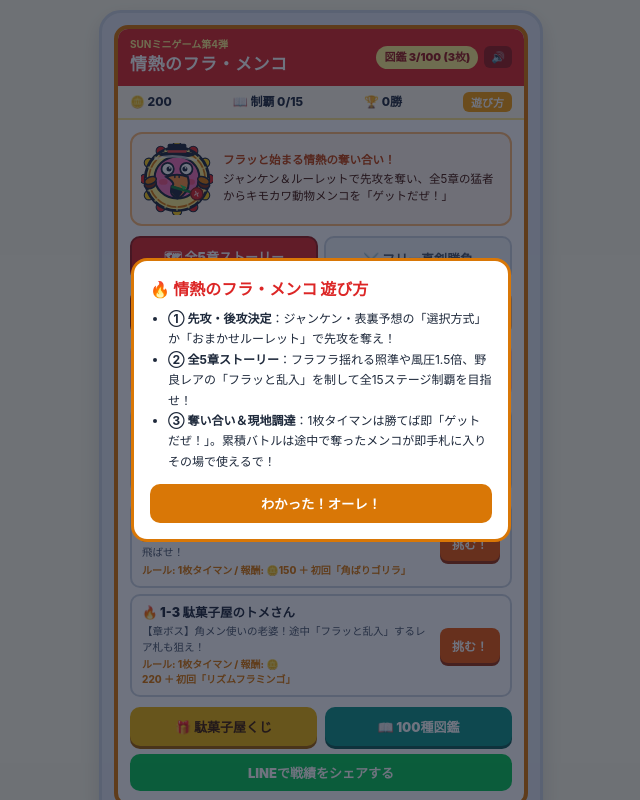
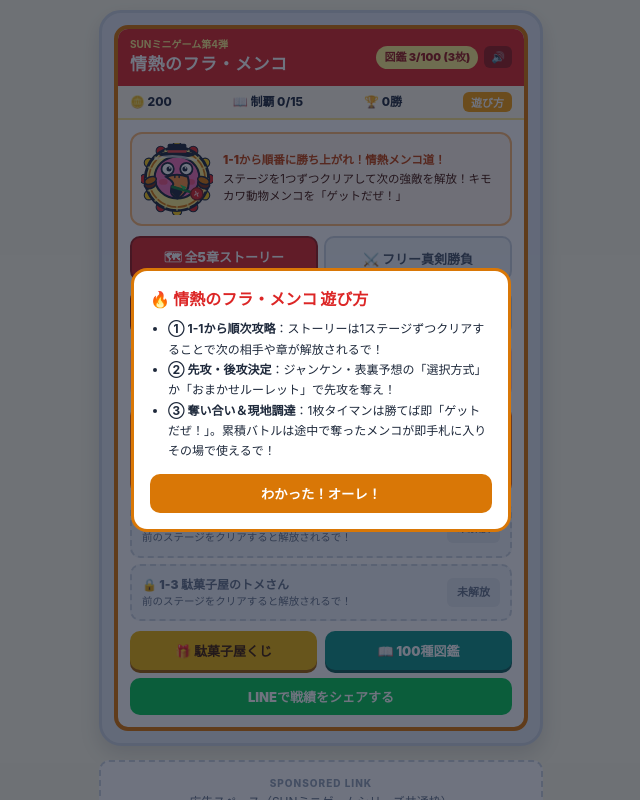
Before and after one commit to sun-inclusion/jonetsu-flamenko, a Next.js app: page / in a window 1280 px wide. Both pictures are taken after a click on the button "遊び方". Shown: the top 800 px of the page, without its empty margins (319-959 px from the left). Built offline with nearby package versions, Linux system fonts and the light colour scheme.

Commit message:
Refactor story stage unlocking logic and UI

```diff
--- a/app/page.js
+++ b/app/page.js
@@ -5,6 +5,9 @@ import { MENKO_LIST, CPU_RIVALS, TRIBES, STORY_CHAPTERS } from './menkoData';
 import { MenkoSVG, drawMenkoCanvas } from './graphics';
 
 const STORAGE_KEY = 'jonetsu_flamenko_save_v3';
+
+// 全15ステージのフラット順序リスト（順次解放判定用）
+const ALL_STORY_STAGES = STORY_CHAPTERS.flatMap((c) => c.stages);
 
 // 10段階の打撃ランク定義（Lv10が最強〜Lv1が最弱）
 const SLAM_RANKS = [
@@ -110,7 +113,7 @@ export default function FlamenkoGame() {
   const [screen, setScreen] = useState('home');
   const [homeTab, setHomeTab] = useState('story'); // 'story' | 'free'
   const [selectedChapter, setSelectedChapter] = useState(1);
-  const [activeStoryStage, setActiveStoryStage] = useState(null); // ストーリー挑戦中のステージオブジェクト
+  const [activeStoryStage, setActiveStoryStage] = useState(null);
 
   // フリー対戦設定
   const [selectedRivalId, setSelectedRivalId] = useState(1);
@@ -118,10 +121,10 @@ export default function FlamenkoGame() {
   const [selectedHand, setSelectedHand] = useState([]);
 
   // 先攻後攻決定ステート
-  const [turnDecideType, setTurnDecideType] = useState('rps'); // 'rps'(ジャンケン) | 'coin'(コイントス) | 'roulette'(自動ルーレット)
+  const [turnDecideType, setTurnDecideType] = useState('rps');
   const [rouletteSpinning, setRouletteSpinning] = useState(false);
   const [rouletteDisplay, setRouletteDisplay] = useState('？');
-  const [turnResultBanner, setTurnResultBanner] = useState(null); // { first: 'player'|'cpu', detail: string }
+  const [turnResultBanner, setTurnResultBanner] = useState(null);
 
   const [isDebug, setIsDebug] = useState(false);
   const [showHelp, setShowHelp] = useState(false);
@@ -141,7 +144,7 @@ export default function FlamenkoGame() {
   const animFrameRef = useRef(null);
 
   const [battleState, setBattleState] = useState({
-    turn: 'player', // 'player' | 'animating' | 'cpu' | 'result'
+    turn: 'player',
     message: '狙う場所をタップして叩きつけろ！',
     aimX: 170,
     aimY: 155,
@@ -156,6 +159,27 @@ export default function FlamenkoGame() {
 
   const totalOwnedCount = Object.values(inventory).reduce((sum, c) => sum + (c > 0 ? c : 0), 0);
   const uniqueOwnedCount = Object.values(inventory).filter((c) => c > 0).length;
+
+  // ステージ順次解放判定関数（最初は1-1のみ解放、以降は直前のステージがクリア済みなら解放）
+  const isStageUnlocked = useCallback(
+    (stageId) => {
+      const idx = ALL_STORY_STAGES.findIndex((s) => s.id === stageId);
+      if (idx <= 0) return true;
+      const prevStage = ALL_STORY_STAGES[idx - 1];
+      return clearedStages.includes(prevStage.id);
+    },
+    [clearedStages]
+  );
+
+  // 章解放判定（その章の最初のステージが解放されているか）
+  const isChapterUnlocked = useCallback(
+    (chNum) => {
+      const chObj = STORY_CHAPTERS.find((c) => c.ch === chNum);
+      if (!chObj || chObj.stages.length === 0) return false;
+      return isStageUnlocked(chObj.stages[0].id);
+    },
+    [isStageUnlocked]
+  );
 
   // 初期ロード
   useEffect(() => {
@@ -174,7 +198,15 @@ export default function FlamenkoGame() {
           }
           if (typeof parsed.coins === 'number') setCoins(parsed.coins);
           if (typeof parsed.wins === 'number') setWins(parsed.wins);
-          if (Array.isArray(parsed.clearedStages)) setClearedStages(parsed.clearedStages);
+          if (Array.isArray(parsed.clearedStages)) {
+            setClearedStages(parsed.clearedStages);
+            // 現在挑戦中の最新章を自動選択
+            const nextStage = ALL_STORY_STAGES.find((s) => !parsed.clearedStages.includes(s.id));
+            if (nextStage) {
+              const chNum = Number(nextStage.id.split('-')[0]);
+              if (chNum >= 1 && chNum <= 5) setSelectedChapter(chNum);
+            }
+          }
         }
       } catch (e) {}
     }
@@ -208,11 +240,11 @@ export default function FlamenkoGame() {
     return cleaned;
   }, []);
 
-  // ストーリーステージ選択開始
+  // ストーリーステージ選択開始（未解放ステージはブロック）
   const startStoryStageSetup = (stage) => {
+    if (!isStageUnlocked(stage.id)) return;
     setActiveStoryStage(stage);
     setSelectedRivalId(stage.rivalId);
-    // 累積ステージでもプレイヤー所持が1枚なら自動調整
     const effectiveMode = stage.mode === 'cumulative' && totalOwnedCount >= 2 ? 'cumulative' : 'single';
     setBattleMode(effectiveMode);
     setSelectedHand([]);
@@ -228,7 +260,6 @@ export default function FlamenkoGame() {
     setScreen('select_hand');
   };
 
-  // 手札の選択上限
   const getHandLimit = () => {
     if (battleMode === 'single') return 1;
     if (activeStoryStage && activeStoryStage.handLimit) {
@@ -252,7 +283,6 @@ export default function FlamenkoGame() {
     setSelectedHand(selectedHand.filter((_, i) => i !== index));
   };
 
-  // 先攻・後攻決定画面へ進む
   const proceedToTurnDecide = () => {
     const minReq = battleMode === 'single' ? 1 : 2;
     if (selectedHand.length < minReq) return;
@@ -262,7 +292,6 @@ export default function FlamenkoGame() {
     setScreen('turn_decide');
   };
 
-  // ジャンケン実行（ルーレット回転演出付き）
   const playRpsChoice = (playerChoice) => {
     if (rouletteSpinning) return;
     setRouletteSpinning(true);
@@ -298,7 +327,6 @@ export default function FlamenkoGame() {
     }, 65);
   };
 
-  // メンコ裏表コイントス実行
   const playCoinChoice = (guessFront) => {
     if (rouletteSpinning) return;
     setRouletteSpinning(true);
@@ -326,7 +354,6 @@ export default function FlamenkoGame() {
     }, 65);
   };
 
-  // 自動ルーレット方式実行
   const playAutoRoulette = () => {
     if (rouletteSpinning) return;
     setRouletteSpinning(true);
@@ -350,14 +377,12 @@ export default function FlamenkoGame() {
     }, 60);
   };
 
-  // 10段階の打撃ランク算出
   const calcSlamRank = (accuracyRatio, menko) => {
     const rawScore = accuracyRatio * 8 + (menko.power / 100) * 2;
     const idx = Math.max(0, Math.min(9, Math.round(rawScore) - 1));
     return SLAM_RANKS[idx];
   };
 
-  // メンコ叩きつけ実行処理（プレイヤー・CPU共通）
   const executeSlam = useCallback(
     (attackerOwner, menko, targetX, targetY, accuracyRatio, isCumulative) => {
       const rankObj = calcSlamRank(accuracyRatio, menko);
@@ -445,7 +470,7 @@ export default function FlamenkoGame() {
     [muted, activeStoryStage]
   );
 
-  // 試合終了＆リアル精算
+  // 試合終了＆リアル精算（クリア時は次章タブへ自動フォーカス）
   const concludeMatch = useCallback(
     (finalCapturedByPlayer, finalCapturedByCpu, isVictory) => {
       const rival = CPU_RIVALS.find((r) => r.id === selectedRivalId) || CPU_RIVALS[0];
@@ -461,6 +486,7 @@ export default function FlamenkoGame() {
       let rewardCoins = 0;
       let storyBonusMenko = null;
       let nextCleared = [...clearedStages];
+      let nextStageUnlockedMsg = null;
 
       if (isVictory) {
         if (activeStoryStage) {
@@ -472,6 +498,18 @@ export default function FlamenkoGame() {
               const bId = activeStoryStage.bonusMenkoId;
               nextInv[bId] = (nextInv[bId] || 0) + 1;
               storyBonusMenko = MENKO_LIST.find((m) => m.id === bId);
+            }
+            // 次のステージ解放案内
+            const curIdx = ALL_STORY_STAGES.findIndex((s) => s.id === activeStoryStage.id);
+            if (curIdx >= 0 && curIdx + 1 < ALL_STORY_STAGES.length) {
+              const nextSt = ALL_STORY_STAGES[curIdx + 1];
+              nextStageUnlockedMsg = `🔓 新ステージ「${nextSt.name}」が解放されたで！`;
+              const nextCh = Number(nextSt.id.split('-')[0]);
+              if (nextCh >= 1 && nextCh <= 5) {
+                setSelectedChapter(nextCh);
+              }
+            } else if (curIdx === ALL_STORY_STAGES.length - 1) {
+              nextStageUnlockedMsg = '👑 全5章・全15ステージ完全制覇おめでとう！！';
             }
           }
         } else {
@@ -507,6 +545,7 @@ export default function FlamenkoGame() {
           lost: finalCapturedByCpu.map((id) => MENKO_LIST.find((m) => m.id === id)).filter(Boolean),
           rewardCoins,
           storyBonusMenko,
+          nextStageUnlockedMsg,
           wasWipedOut,
         },
       }));
@@ -514,7 +553,7 @@ export default function FlamenkoGame() {
     [selectedRivalId, inventory, coins, wins, clearedStages, activeStoryStage, saveProgress, muted, battleMode]
   );
 
-  // CPUの1手実行ロジック（後攻スタート時・プレイヤー手番後の両方で呼び出す）
+  // CPUの1手実行ロジック
   const runCpuTurn = useCallback(
     (isCum, currentPlayerQueue, currentCpuQueue, currentCapPly, currentCapCpu) => {
       setBattleState((prev) => ({
@@ -608,7 +647,6 @@ export default function FlamenkoGame() {
             return;
           }
 
-          // ストーリー「フラッと乱入」ギミック判定
           if (
             activeStoryStage &&
             !intruderSpawnedRef.current &&
@@ -766,7 +804,6 @@ export default function FlamenkoGame() {
     const diffFromCenter = Math.abs(50 - battleState.gaugeVal);
     const accuracy = Math.max(0.1, 1 - diffFromCenter / 50);
 
-    // フラフラ照準ギミック時は揺れ分を加算した位置へ着弾
     const isWobble =
       activeStoryStage &&
       (activeStoryStage.gimmick === 'wobble' || activeStoryStage.gimmick === 'wobble_intruder');
@@ -1154,9 +1191,9 @@ export default function FlamenkoGame() {
                 </div>
                 <div style={{ fontSize: '11.5px', color: '#431407' }}>
                   <div style={{ fontWeight: '900', color: '#c2410c', marginBottom: '2px' }}>
-                    フラッと始まる情熱の奪い合い！
+                    1-1から順番に勝ち上がれ！情熱メンコ道！
                   </div>
-                  ジャンケン＆ルーレットで先攻を奪い、全5章の猛者からキモカワ動物メンコを「ゲットだぜ！」
+                  ステージを1つずつクリアして次の強敵を解放！キモカワ動物メンコを「ゲットだぜ！」
                 </div>
               </div>
 
@@ -1192,12 +1229,13 @@ export default function FlamenkoGame() {
                 </button>
               </div>
 
-              {/* ストーリーモードUI */}
+              {/* ストーリーモードUI（順次解放方式） */}
               {homeTab === 'story' ? (
                 <div style={{ marginBottom: '10px' }}>
                   {/* 5章アイコンタブ */}
                   <div style={{ display: 'grid', gridTemplateColumns: 'repeat(5, 1fr)', gap: '4px', marginBottom: '8px' }}>
                     {STORY_CHAPTERS.map((c) => {
+                      const chUnlocked = isChapterUnlocked(c.ch);
                       const chClearedCount = c.stages.filter((s) => clearedStages.includes(s.id)).length;
                       const active = selectedChapter === c.ch;
                       return (
@@ -1207,14 +1245,14 @@ export default function FlamenkoGame() {
                           style={{
                             padding: '6px 2px',
                             borderRadius: '8px',
-                            backgroundColor: active ? '#ea580c' : '#fff7ed',
-                            color: active ? '#fff' : '#9a3412',
-                            border: active ? '2px solid #9a3412' : '1px solid #fdba74',
+                            backgroundColor: active ? '#ea580c' : chUnlocked ? '#fff7ed' : '#e2e8f0',
+                            color: active ? '#fff' : chUnlocked ? '#9a3412' : '#64748b',
+                            border: active ? '2px solid #9a3412' : '1px solid #cbd5e1',
                             fontSize: '11px',
                             fontWeight: '900',
                           }}
                         >
-                          第{c.ch}章
+                          {chUnlocked ? `第${c.ch}章` : `🔒第${c.ch}章`}
                           <div style={{ fontSize: '9px', opacity: 0.9 }}>
                             {chClearedCount === 3 ? '👑済' : `${chClearedCount}/3`}
                           </div>
@@ -1241,17 +1279,45 @@ export default function FlamenkoGame() {
                     </div>
                   </div>
 
-                  {/* 章内3ステージ一覧 */}
+                  {/* 章内3ステージ一覧（未解放はロック表示） */}
                   <div style={{ display: 'flex', flexDirection: 'column', gap: '6px' }}>
                     {currentChapterObj.stages.map((st) => {
+                      const unlocked = isStageUnlocked(st.id);
                       const isCleared = clearedStages.includes(st.id);
                       const bonusM = MENKO_LIST.find((m) => m.id === st.bonusMenkoId);
+
+                      if (!unlocked) {
+                        return (
+                          <div
+                            key={st.id}
+                            style={{
+                              backgroundColor: '#f1f5f9',
+                              border: '2px dashed #cbd5e1',
+                              borderRadius: '10px',
+                              padding: '10px',
+                              display: 'flex',
+                              justifyContent: 'space-between',
+                              alignItems: 'center',
+                              color: '#64748b',
+                            }}
+                          >
+                            <div>
+                              <div style={{ fontSize: '12px', fontWeight: '900' }}>🔒 {st.name}</div>
+                              <div style={{ fontSize: '10.5px' }}>前のステージをクリアすると解放されるで！</div>
+                            </div>
+                            <span style={{ fontSize: '11px', fontWeight: '900', padding: '6px 10px', backgroundColor: '#e2e8f0', borderRadius: '6px' }}>
+                              未解放
+                            </span>
+                          </div>
+                        );
+                      }
+
                       return (
                         <div
                           key={st.id}
                           style={{
                             backgroundColor: isCleared ? '#f0fdf4' : '#ffffff',
-                            border: isCleared ? '2px solid #86efac' : '2px solid #cbd5e1',
+                            border: isCleared ? '2px solid #86efac' : '2px solid #f97316',
                             borderRadius: '10px',
                             padding: '8px 10px',
                             display: 'flex',
@@ -1275,16 +1341,16 @@ export default function FlamenkoGame() {
                             onClick={() => startStoryStageSetup(st)}
                             style={{
                               flexShrink: 0,
-                              backgroundColor: '#ea580c',
+                              backgroundColor: isCleared ? '#0d9488' : '#ea580c',
                               color: '#fff',
                               fontSize: '12px',
                               fontWeight: '900',
                               padding: '9px 12px',
                               borderRadius: '8px',
-                              boxShadow: '0 3px 0 #9a3412',
+                              boxShadow: isCleared ? '0 3px 0 #115e59' : '0 3px 0 #9a3412',
                             }}
                           >
-                            挑む！
+                            {isCleared ? '再戦！' : '挑む！'}
                           </button>
                         </div>
                       );
@@ -1571,7 +1637,7 @@ export default function FlamenkoGame() {
             </div>
           )}
 
-          {/* ================= 先攻・後攻決定画面（選択方式＆ルーレット方式） ================= */}
+          {/* ================= 先攻・後攻決定画面 ================= */}
           {screen === 'turn_decide' && (
             <div style={{ padding: '14px', textAlign: 'center' }}>
               <div style={{ fontSize: '16px', fontWeight: '900', color: '#dc2626', marginBottom: '4px' }}>
@@ -1581,7 +1647,6 @@ export default function FlamenkoGame() {
                 決め方を「選択方式」か「自動ルーレット方式」から選んでな！
               </div>
 
-              {/* 決め方タブ（3種） */}
               <div style={{ display: 'grid', gridTemplateColumns: 'repeat(3, 1fr)', gap: '5px', marginBottom: '12px' }}>
                 <button
                   disabled={rouletteSpinning}
@@ -1639,7 +1704,6 @@ export default function FlamenkoGame() {
                 </button>
               </div>
 
-              {/* ルーレット演出モニター */}
               <div
                 style={{
                   backgroundColor: '#1e293b',
@@ -1655,7 +1719,6 @@ export default function FlamenkoGame() {
                 {rouletteDisplay}
               </div>
 
-              {/* 方式ごとの操作ボタン */}
               {(!turnResultBanner || turnResultBanner.first === null) && (
                 <div style={{ marginBottom: '12px' }}>
                   {turnDecideType === 'rps' && (
@@ -1724,7 +1787,6 @@ export default function FlamenkoGame() {
                 </div>
               )}
 
-              {/* 結果バナー＆試合開始ボタン */}
               {turnResultBanner && (
                 <div
                   style={{
@@ -1801,7 +1863,6 @@ export default function FlamenkoGame() {
                 <span style={{ color: '#16a34a' }}>確保: {battleState.capturedByPlayer.length}枚</span>
               </div>
 
-              {/* メンコ土俵Canvas */}
               <div style={{ position: 'relative', textAlign: 'center', marginBottom: '8px' }}>
                 <canvas
                   ref={canvasRef}
@@ -1940,6 +2001,11 @@ export default function FlamenkoGame() {
                           👑 初回クリア特典「{battleState.resultSummary.storyBonusMenko.name}」ゲットだぜ！
                         </div>
                       )}
+                      {battleState.resultSummary.nextStageUnlockedMsg && (
+                        <div style={{ fontWeight: '900', color: '#2563eb', marginTop: '2px' }}>
+                          {battleState.resultSummary.nextStageUnlockedMsg}
+                        </div>
+                      )}
                       <div style={{ fontWeight: '900', color: '#dc2626', marginTop: '2px' }}>
                         奪われたメンコ: {battleState.resultSummary.lost.length}枚
                         {battleState.resultSummary.lost.length > 0 &&
@@ -1980,7 +2046,7 @@ export default function FlamenkoGame() {
                         borderRadius: '10px',
                       }}
                     >
-                      ホームへ戻る
+                      次へ進む（ホーム）
                     </button>
                   </div>
                 </div>
@@ -2215,6 +2281,16 @@ export default function FlamenkoGame() {
                 </button>
                 <button
                   onClick={() => {
+                    const allIds = ALL_STORY_STAGES.map((s) => s.id);
+                    setClearedStages(allIds);
+                    saveProgress(inventory, coins, wins, allIds);
+                  }}
+                  style={{ backgroundColor: '#7c3aed', color: '#fff', padding: '4px 8px', borderRadius: '4px' }}
+                >
+                  全15ステージ解放
+                </button>
+                <button
+                  onClick={() => {
                     localStorage.removeItem(STORAGE_KEY);
                     window.location.reload();
                   }}
@@ -2258,8 +2334,8 @@ export default function FlamenkoGame() {
               🔥 情熱のフラ・メンコ 遊び方
             </div>
             <ul style={{ fontSize: '12px', paddingLeft: '18px', lineHeight: '1.7', marginBottom: '12px' }}>
-              <li><b>① 先攻・後攻決定</b>：ジャンケン・表裏予想の「選択方式」か「おまかせルーレット」で先攻を奪え！</li>
-              <li><b>② 全5章ストーリー</b>：フラフラ揺れる照準や風圧1.5倍、野良レアの「フラッと乱入」を制して全15ステージ制覇を目指せ！</li>
+              <li><b>① 1-1から順次攻略</b>：ストーリーは1ステージずつクリアすることで次の相手や章が解放されるで！</li>
+              <li><b>② 先攻・後攻決定</b>：ジャンケン・表裏予想の「選択方式」か「おまかせルーレット」で先攻を奪え！</li>
               <li><b>③ 奪い合い＆現地調達</b>：1枚タイマンは勝てば即「ゲットだぜ！」。累積バトルは途中で奪ったメンコが即手札に入りその場で使えるで！</li>
             </ul>
             <button
```
